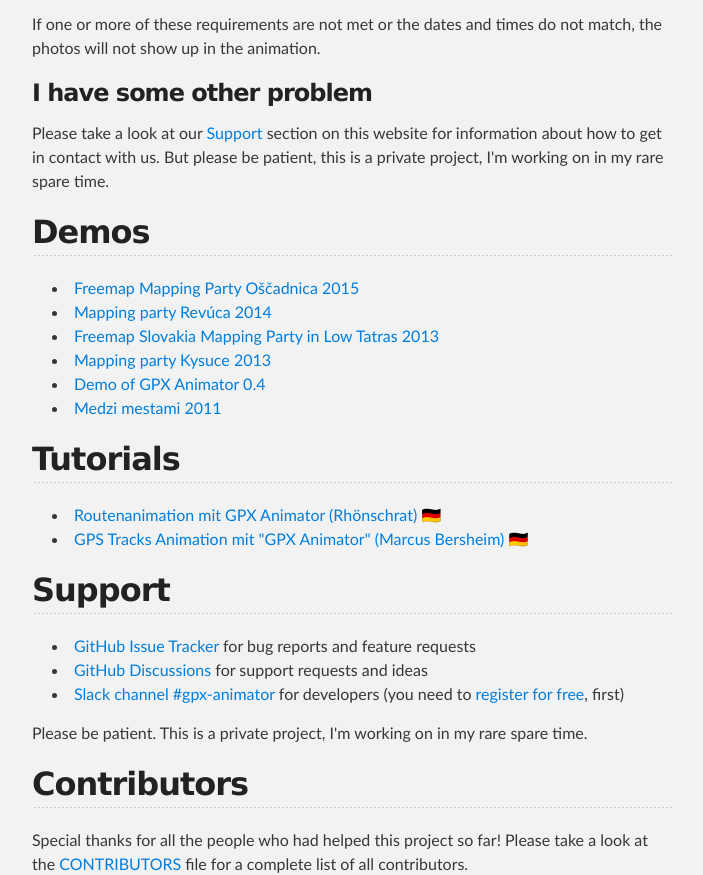
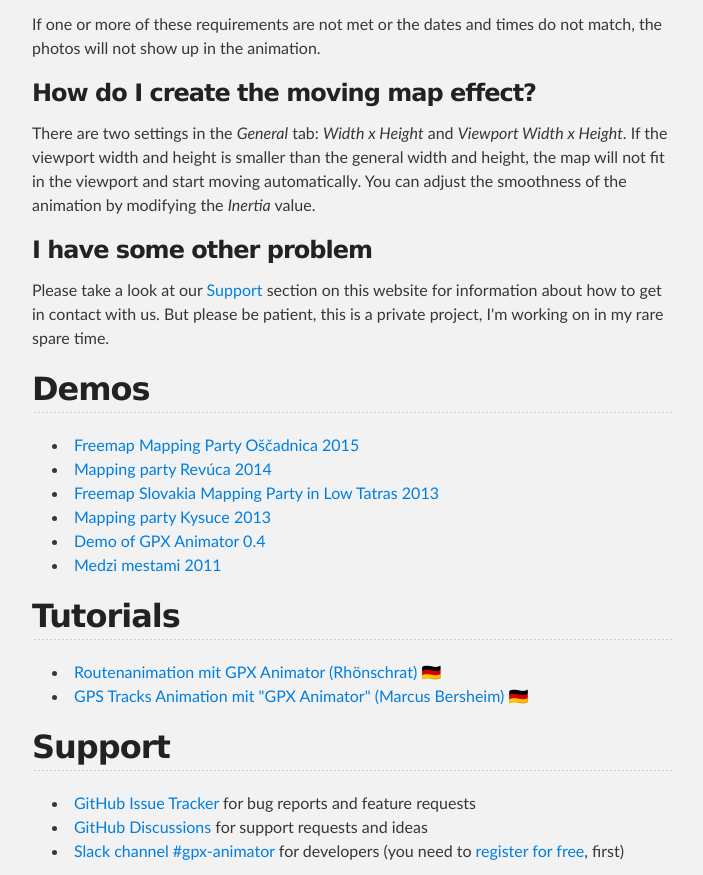
Before and after one commit to gpx-animator/gpx-animator, a plain HTML site: page index.html in a window 1280 px wide. Shown: the part 7511-8386 px from the top of the page, without its empty margins (288-991 px from the left). Drawn offline with Linux system fonts and the light colour scheme.

Commit message:
📝 Add FAQ entry about moving map effect

```diff
--- a/index.html
+++ b/index.html
@@ -399,6 +399,14 @@
             will not show up in the animation.
         </p>
 
+        <h3>How do I create the moving map effect?</h3>
+        <p>
+            There are two settings in the <em>General</em> tab: <em>Width x Height</em> and <em>Viewport Width x Height</em>.
+            If the viewport width and height is smaller than the general width and height, the map will not fit in the
+            viewport and start moving automatically. You can adjust the smoothness of the animation by modifying the
+            <em>Inertia</em> value.
+        </p>
+
         <h3>I have some other problem</h3>
         <p>
             Please take a look at our <a href="#Support">Support</a> section on this website for
```
